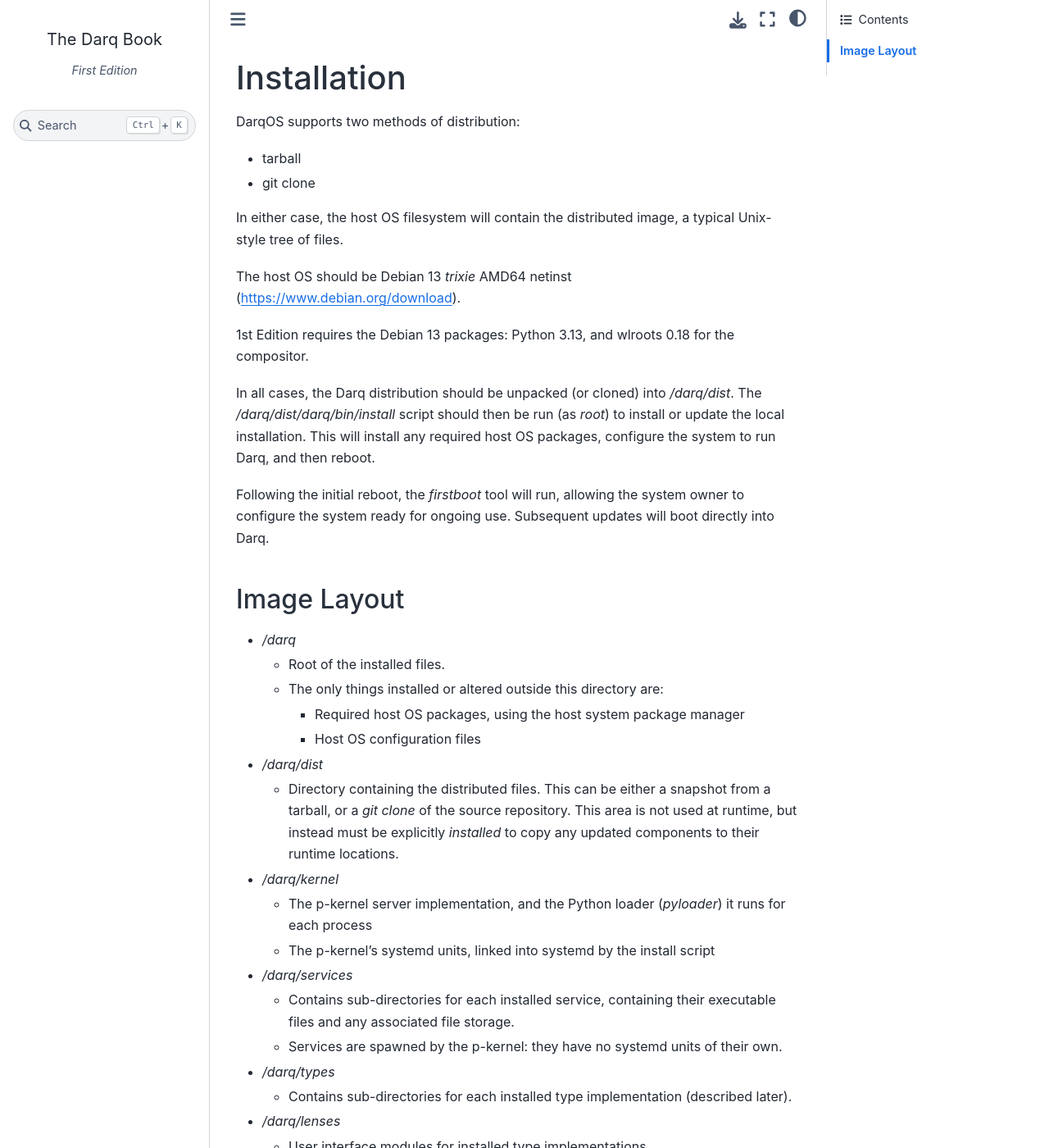
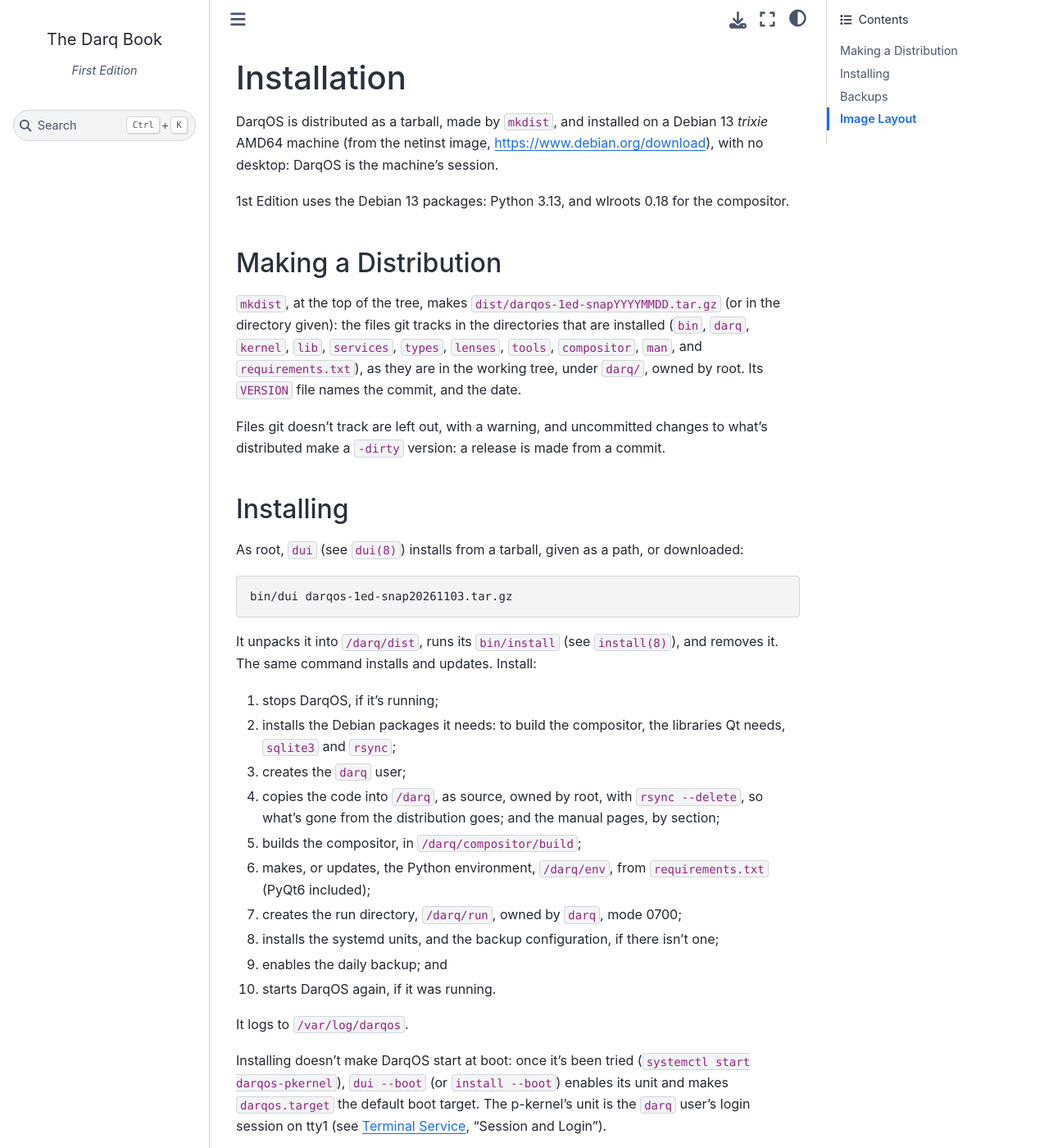
Before and after one commit to darqos/darqos, a Sphinx documentation site: the page built from doc/distribution.rst, in a window 1280 px wide and 1400 px high. Shown: the whole window at 82% size. Built offline with Sphinx 7.4.7 and the Sphinx Book theme 1.1.4, drawn with Linux system fonts in a browser that asks for light colours; some of the changed text lies outside the part shown.

Commit message:
Work on boot and integration with Linux startup.

```diff
--- a/doc/distribution.rst
+++ b/doc/distribution.rst
@@ -1,29 +1,85 @@
 Installation
 ============
 
-DarqOS supports two methods of distribution:
+DarqOS is distributed as a tarball, made by ``mkdist``, and installed
+on a Debian 13 *trixie* AMD64 machine (from the netinst image,
+https://www.debian.org/download), with no desktop: DarqOS is the
+machine's session.
 
-* tarball
-* git clone
+1st Edition uses the Debian 13 packages: Python 3.13, and wlroots 0.18
+for the compositor.
 
-In either case, the host OS filesystem will contain the distributed image,
-a typical Unix-style tree of files.
+Making a Distribution
+---------------------
 
-The host OS should be Debian 13 *trixie* AMD64 netinst
-(https://www.debian.org/download).
+``mkdist``, at the top of the tree, makes
+``dist/darqos-1ed-snapYYYYMMDD.tar.gz`` (or in the directory given):
+the files git tracks in the directories that are installed (``bin``,
+``darq``, ``kernel``, ``lib``, ``services``, ``types``, ``lenses``,
+``tools``, ``compositor``, ``man``, and ``requirements.txt``), as they
+are in the working tree, under ``darq/``, owned by root.  Its
+``VERSION`` file names the commit, and the date.
 
-1st Edition requires the Debian 13 packages: Python 3.13, and wlroots
-0.18 for the compositor.
+Files git doesn't track are left out, with a warning, and uncommitted
+changes to what's distributed make a ``-dirty`` version: a release is
+made from a commit.
 
-In all cases, the Darq distribution should be unpacked (or cloned)
-into `/darq/dist`.  The `/darq/dist/darq/bin/install` script should then
-be run (as `root`) to install or update the local installation.  This will
-install any required host OS packages, configure the system to run
-Darq, and then reboot.
+Installing
+----------
 
-Following the initial reboot, the *firstboot* tool will run, allowing
-the system owner to configure the system ready for ongoing use.
-Subsequent updates will boot directly into Darq.
+As root, ``dui`` (see ``dui(8)``) installs from a tarball, given as a
+path, or downloaded:
+
+.. code-block:: sh
+
+   bin/dui darqos-1ed-snap20261103.tar.gz
+
+It unpacks it into ``/darq/dist``, runs its ``bin/install`` (see
+``install(8)``), and removes it.  The same command installs and
+updates.  Install:
+
+1. stops DarqOS, if it's running;
+2. installs the Debian packages it needs: to build the compositor, the
+   libraries Qt needs, ``sqlite3`` and ``rsync``;
+3. creates the ``darq`` user;
+4. copies the code into ``/darq``, as source, owned by root, with
+   ``rsync --delete``, so what's gone from the distribution goes; and
+   the manual pages, by section;
+5. builds the compositor, in ``/darq/compositor/build``;
+6. makes, or updates, the Python environment, ``/darq/env``, from
+   ``requirements.txt`` (PyQt6 included);
+7. creates the run directory, ``/darq/run``, owned by ``darq``, mode
+   0700;
+8. installs the systemd units, and the backup configuration, if there
+   isn't one;
+9. enables the daily backup; and
+10. starts DarqOS again, if it was running.
+
+It logs to ``/var/log/darqos``.
+
+Installing doesn't make DarqOS start at boot: once it's been tried
+(``systemctl start darqos-pkernel``), ``dui --boot`` (or ``install
+--boot``) enables its unit and makes ``darqos.target`` the default
+boot target.  The p-kernel's unit is the ``darq`` user's login
+session on tty1 (see :doc:`terminal`, "Session and Login").
+
+Backups
+-------
+
+``darqos-backup.timer`` runs ``/darq/bin/darqos-backup`` daily (see
+``darqos-backup(8)``), and at the next boot after a missed run.  It
+takes a snapshot of the run directory into ``/var/backups/darqos``,
+named by its time: the databases with SQLite's online backup, so
+DarqOS can go on running, and the other files as they are.  It keeps
+the last seven, and then copies them, with ``rsync --delete``, to the
+backup destination, if there is one.
+
+``/etc/darqos/backup.conf`` sets the destination, ``BACKUP_DEST`` (a
+directory, or ``host:directory`` over SSH, with root's key), and how
+many to keep, ``KEEP``.
+
+Restoring is copying a snapshot's files back into ``/darq/run``, with
+DarqOS stopped, owned by ``darq``.
 
 Image Layout
 ------------
@@ -38,18 +94,26 @@
 
 * `/darq/dist`
 
-  * Directory containing the distributed files.  This can be either a
-    snapshot from a tarball, or a `git clone` of the source
-    repository.  This area is not used at runtime, but instead must be
-    explicitly *installed* to copy any updated components to their
-    runtime locations.
+  * The unpacked distribution, while it's being installed.  It isn't
+    used at runtime: it's *installed*, which copies its files to their
+    runtime locations, and then removed.
+
+* `/darq/VERSION`
+
+  * The installed distribution's commit and date.
+
+* `/darq/darq`
+
+  * The DarqOS Python package, as source: the p-kernel's launcher puts
+    `/darq` on `PYTHONPATH`.
 
 * `/darq/kernel`
 
-  * The p-kernel server implementation, and the Python loader
-    (`pyloader`) it runs for each process
-  * The p-kernel's systemd units, linked into systemd by the install
-    script
+  * The p-kernel server implementation, its launcher
+    (`darqos-pkernel`), and the Python loader (`pyloader`) it runs for
+    each process
+  * The systemd units, which install copies into
+    `/etc/systemd/system`
 
 * `/darq/services`
 
@@ -71,14 +135,18 @@
 
   * User applications
 
+* `/darq/compositor`
+
+  * The compositor's source, and its build, in `build/`: the Terminal
+    service starts it as a Linux child process.
+
 * `/darq/bin`
 
   * System scripts, or other Unix programs needed to support the
     operation of the system.  These items should be largely, if not
     totally, invisible from within Darq itself.
-  * Includes the DIDL tools (`didlc` and `didlpygen`), and the
-    compositor, which the Terminal service starts as a Linux child
-    process.
+  * Includes the DIDL tools (`didlc` and `didlpygen`), `dui`,
+    `install`, and the backup, `darqos-backup`.
 
 * `/darq/lib/didl`
 
@@ -94,9 +162,8 @@
 * `/darq/env`
 
   * Python virtual environment
-  * Includes all installed dependencies
-  * Install process will update this using the requirements
-    file from the distribution.
+  * Includes all installed dependencies, from the distribution's
+    `requirements.txt`
 
 * `/darq/local`
 
@@ -108,23 +175,27 @@
   * Home for files that are modified at runtime by the installation.
     This will notably include the SQLite databases used by the various
     services, kernel configuration, the p-kernel's boot vector, etc.
+  * Owned by the `darq` user, and only it may read it.
   * In a development tree, the `DARQ_RUN` environment variable points
     the p-kernel at `./run` instead; spawned processes find it in
     `DARQ_RUN` too.
-  * This directory will *not* be simply overwritten during an upgrade,
-    but instead, will be processed by the install script to update all
-    storage as required by the new version.
+  * This directory isn't changed by an update.  Later, the install
+    script will migrate its storage as required by the new version.
 
 * Some items will be installed into the Linux environment:
 
-  * The `darq` user, created by `dui`
-  * systemd unit files, for the p-kernel only: it spawns the services.
-    Its unit is also the `darq` user's login session on tty1, so the
-    compositor gets its seat from logind, and it replaces the getty
-    there.
-  * PAM configuration for that session, if it uses its own PAM
+  * The `darq` user, created by install
+  * systemd unit files, in `/etc/systemd/system`: the p-kernel's,
+    `darqos-pkernel.service`, which spawns the services, and
+    `darqos.target`; and the backup's, `darqos-backup.service` and
+    `darqos-backup.timer`.  The p-kernel's unit is also the `darq`
+    user's login session on tty1, so the compositor gets its seat from
+    logind, and it replaces the getty there.
+  * Later, PAM configuration for that session, if it uses its own PAM
     service rather than `login`
-  * `/etc` configuration files (as altered by Darq)
+  * The backup configuration, `/etc/darqos/backup.conf`
+  * The backups, in `/var/backups/darqos`, and install's logs, in
+    `/var/log/darqos`
 
 * Some items are created by the host OS at runtime, not installed:
 
```
Also changed, not shown: doc/bootstrap.rst (+6 -3 lines), doc/terminal.rst (+27 -4 lines), 17 other files.
